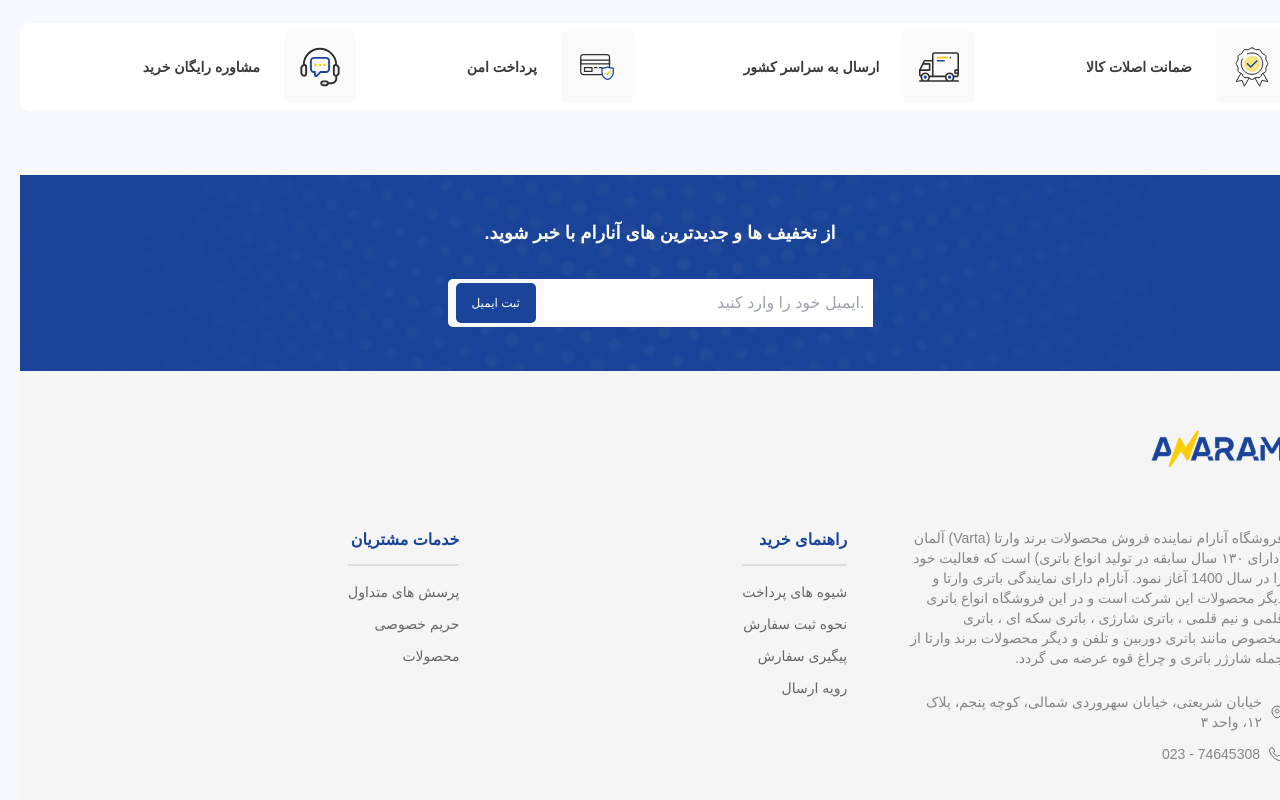
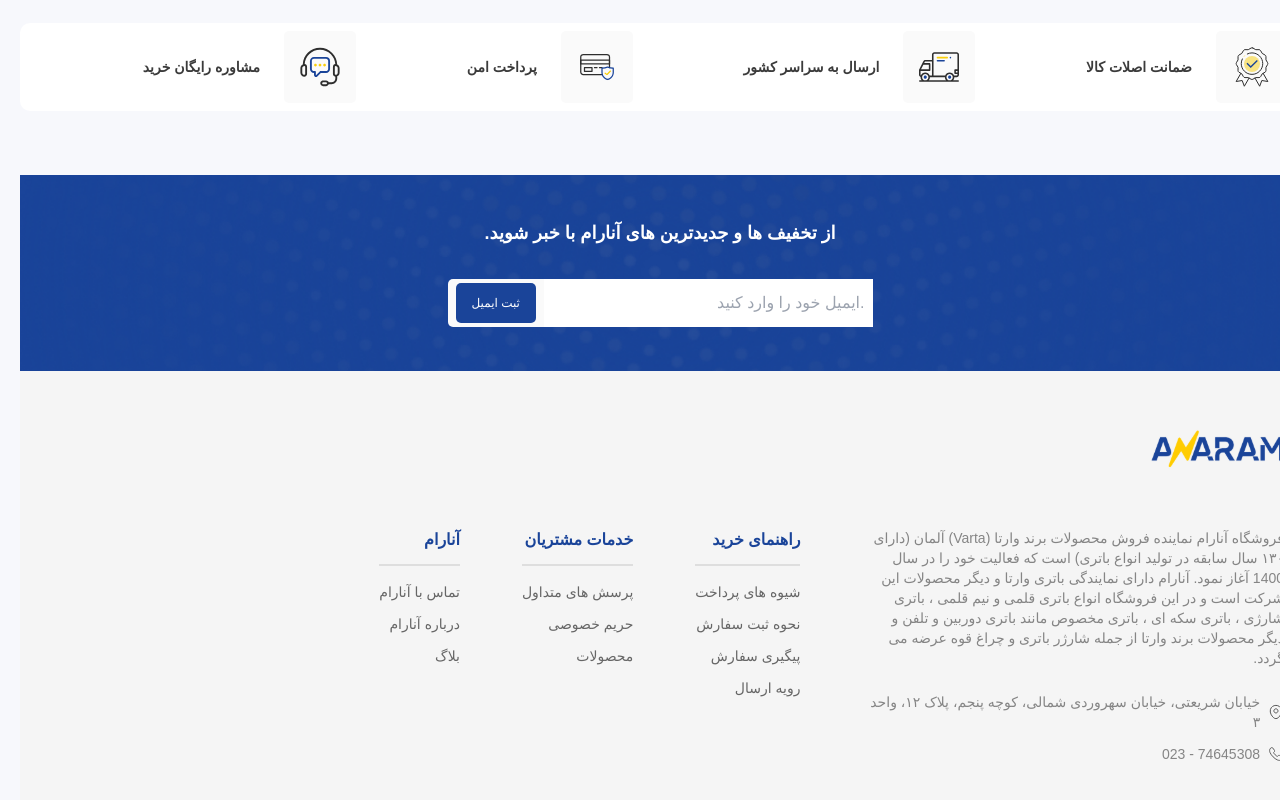
Before and after one commit to mahyarErshad/anaram-react, a React (Create React App) app: page / in a window 1280 px wide. Shown: the part 4667-5467 px from the top of the page. Built offline with nearby package versions, Linux system fonts and the light colour scheme; a web font is replaced by a local one.

Commit message:
Added Enamad svg

```diff
--- a/src/Components/Footer/FooterContainer/FooterContainer.jsx
+++ b/src/Components/Footer/FooterContainer/FooterContainer.jsx
@@ -5,7 +5,7 @@ import { ReactComponent as LocationIcon } from "../../../assets/images/icons/loc
 import { ReactComponent as PhoneIcon } from "../../../assets/images/icons/phone-icon.svg";
 import FooterAddress from "../FooterComponents/FooterAddress/FooterAddress";
 import FooterNavLinks from "../FooterComponents/FooterNavLinks/FooterNavLinks";
-import { customerServicesData, helpShopingData } from "../../../lib/footerNavLinksData/footerNavLinksData";
+import { anaramNavLinksData, customerServicesData, helpShopingData } from "../../../lib/footerNavLinksData/footerNavLinksData";
 
 function FooterContainer() {
   return (
@@ -20,6 +20,7 @@ function FooterContainer() {
         <nav className={`${styles.nav} flex justify-between items-start`}>
           <FooterNavLinks data={helpShopingData} />
           <FooterNavLinks data={customerServicesData} />
+          <FooterNavLinks data={anaramNavLinksData} />
         </nav>
       </section>
     </footer>
--- a/src/Components/Footer/styles/styles.module.css
+++ b/src/Components/Footer/styles/styles.module.css
@@ -1,7 +1,7 @@
 .footer {
   display: grid;
   grid-template-rows: 1fr 1.5fr 1fr;
-  grid-template-columns: 1.5fr 2fr 1fr;
+  grid-template-columns: 1.5fr 1.5fr 1fr;
   row-gap: 1.5rem;
   column-gap: 5%;
 }
```
Also changed, not shown: src/assets/images/icons/e-namad.svg (added).
